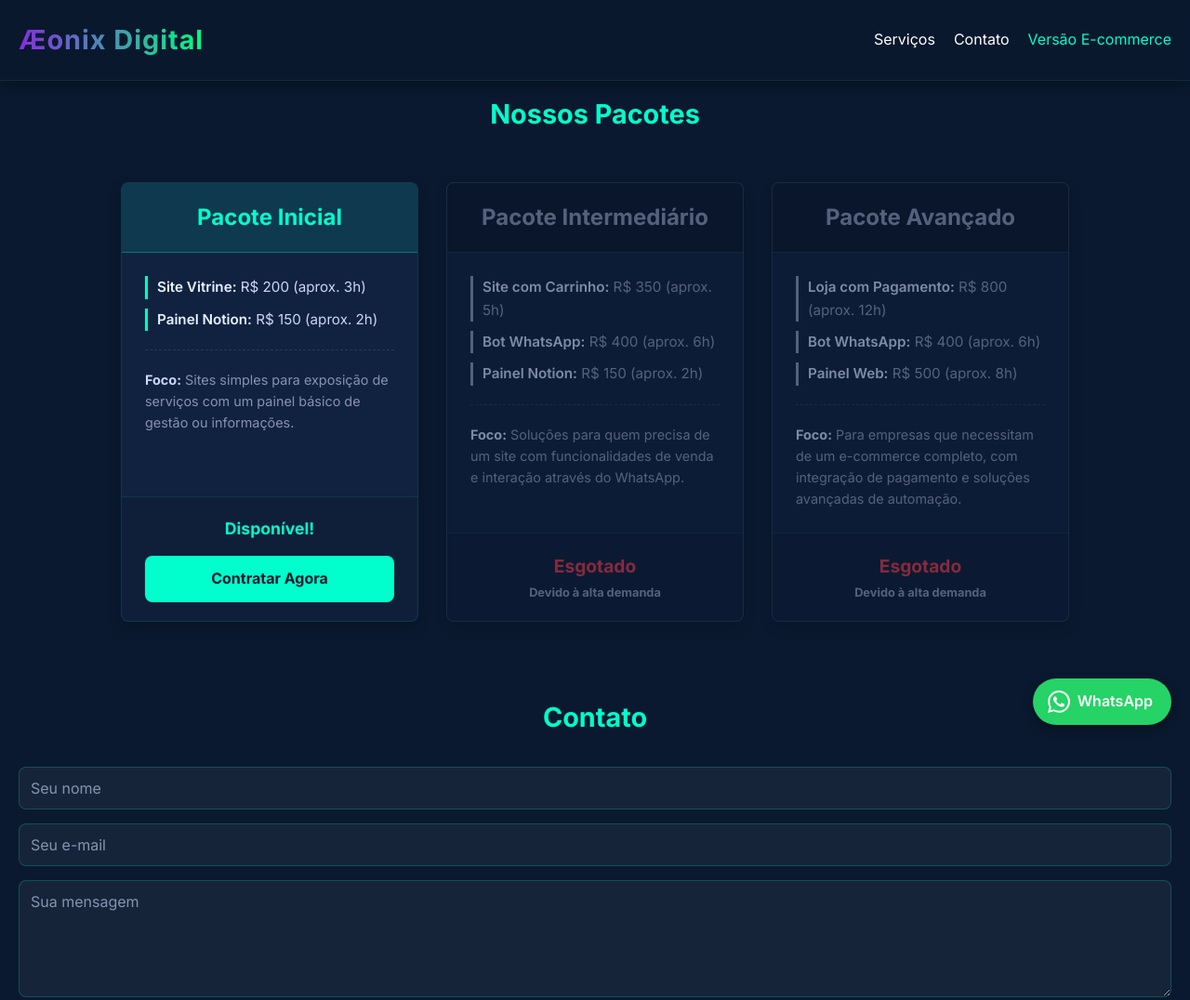
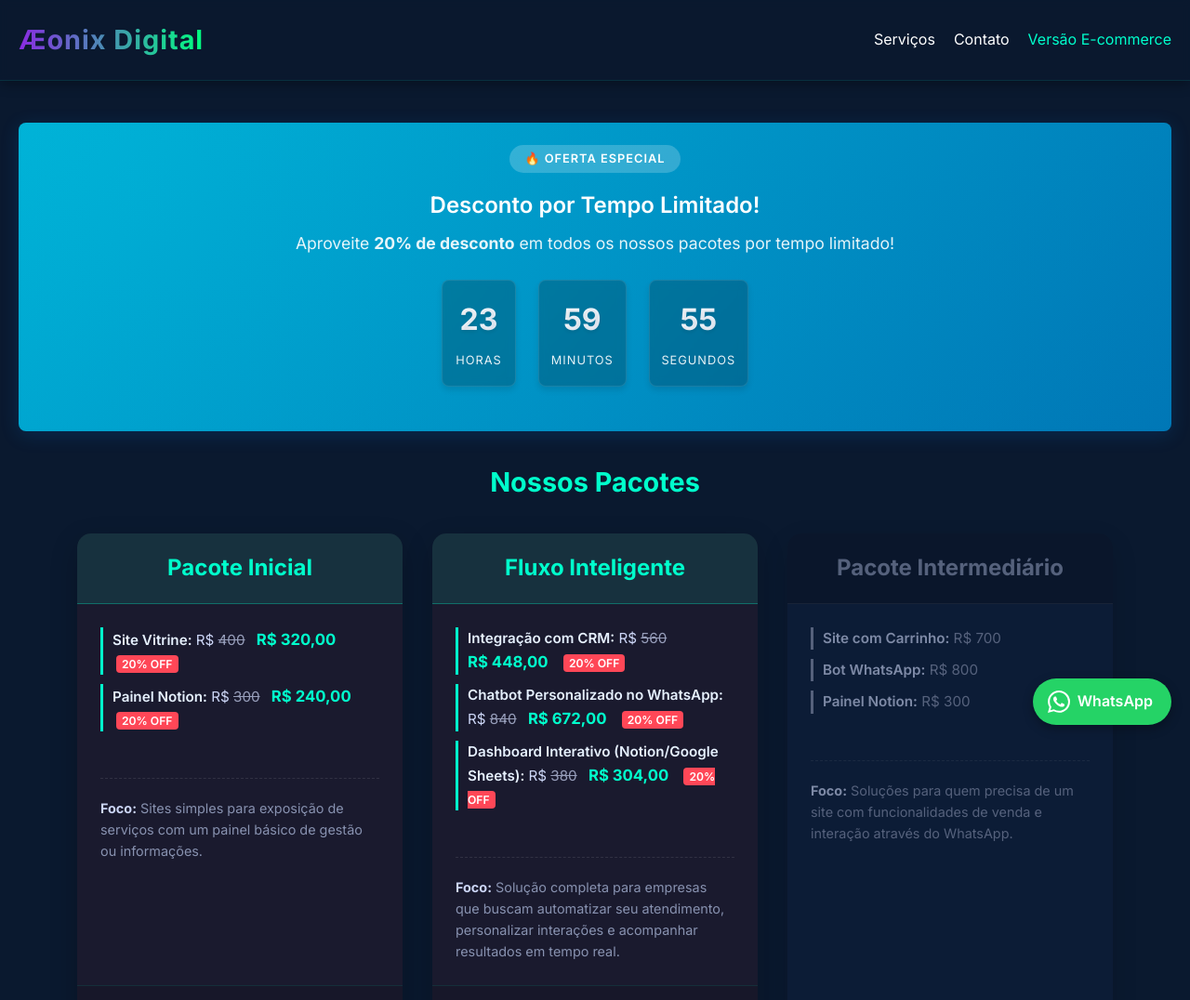
Before and after one commit to JhonatanF15/sites-aeonix, a plain HTML site: page vitrine-whatsapp/index.html in a window 1280 px wide. Shown: the top 1076 px of the page at 93% size. Drawn offline with Linux system fonts and the light colour scheme.

Commit message:
Atualização do layout dos cards e valores dos serviços
- Cards reorganizados para exibição lado a lado
- Valores dos serviços atualizados (dobrados)
- Tempos estimados de entrega removidos
- Card 'Fluxo Inteligente' movido para ficar ao lado do 'Pacote Inicial'

```diff
--- a/vitrine-whatsapp/assets/css/style.css
+++ b/vitrine-whatsapp/assets/css/style.css
@@ -67,7 +67,8 @@
   letter-spacing: 1px;
   /* Para aplicar o gradiente no texto, usamos as seguintes propriedades: */
   background-image: linear-gradient(to right, #8A2BE2, #00FF7F); /* Cores roxo e verde. ALTERE AQUI PARA MUDAR AS CORES DO GRADIENTE. */
-  -webkit-background-clip: text; /* Faz o fundo (gradiente) ser cortado para o formato do texto. */
+  -webkit-background-clip: text; /* Prefixo para compatibilidade com navegadores WebKit */
+  background-clip: text; /* Propriedade padrão */
   color: transparent; /* Torna a cor do texto transparente para que o gradiente do fundo seja visível. */
   display: inline-block; /* Necessário para que o background-clip funcione corretamente. */
 }
@@ -268,32 +269,52 @@
   color: var(--color-medium-light);
 }
 
-/* -------------------- Container dos Pacotes (Cards) -------------------- */
+/* -------------------- Estilo dos Cards -------------------- */
 .pacotes-container {
   display: flex;
   flex-wrap: wrap;
+  gap: 2rem;
   justify-content: center;
-  gap: 30px;
-  padding: 20px 0;
+  margin: 2rem auto;
+  max-width: 1400px;
+  padding: 0 20px;
 }
 
-/* -------------------- Card (Contêiner Individual do Pacote) -------------------- */
 .card {
-  background-color: var(--color-dark-card);
-  border-radius: var(--border-radius);
-  box-shadow: 0 6px 15px rgba(0, 0, 0, 0.2);
+  flex: 1 1 300px;
+  background: #1a1a2e;
+  border-radius: 15px;
   overflow: hidden;
-  width: 320px;
+  box-shadow: 0 10px 30px rgba(0, 0, 0, 0.2);
+  transition: transform 0.3s ease, box-shadow 0.3s ease;
   display: flex;
   flex-direction: column;
-  border: 1px solid rgba(0, 255, 204, 0.1);
+  max-width: 350px;
 }
 
-/* -------------------- Hover no Card -------------------- */
+/* Garante que os cards tenham a mesma altura */
+.card-body {
+  flex: 1;
+  display: flex;
+  flex-direction: column;
+}
+
+.card-footer {
+  margin-top: auto;
+}
+
+/* Hover no Card */
 .card:hover {
-  transform: translateY(-5px);
-  box-shadow: 0 10px 20px rgba(0, 0, 0, 0.3);
-  border-color: rgba(0, 255, 204, 0.3);
+  transform: translateY(-10px);
+  box-shadow: 0 15px 35px rgba(0, 0, 0, 0.3);
+}
+
+/* Ajustes para telas menores */
+@media (max-width: 768px) {
+  .card {
+    flex: 1 1 100%;
+    max-width: 100%;
+  }
 }
 
 /* -------------------- Cabeçalho do Card -------------------- */
@@ -455,6 +476,198 @@
   text-align: center;
 }
 
+/* -------------------- Oferta Temporária -------------------- */
+.oferta-temporada {
+  background: linear-gradient(135deg, #00b4d8, #0077b6);
+  color: white;
+  border-radius: var(--border-radius);
+  padding: 1.5rem;
+  margin: 2rem 0;
+  text-align: center;
+  box-shadow: 0 4px 20px rgba(0, 116, 217, 0.2);
+  position: relative;
+  overflow: hidden;
+  z-index: 1;
+}
+
+.oferta-temporada::before {
+  content: '';
+  position: absolute;
+  top: 0;
+  left: 0;
+  right: 0;
+  bottom: 0;
+  background: radial-gradient(circle at 10% 20%, rgba(0, 180, 216, 0.1) 0%, rgba(0, 119, 182, 0.3) 100%);
+  z-index: -1;
+  opacity: 0.5;
+}
+
+.oferta-titulo h2 {
+  margin: 0.5rem 0;
+  font-size: 1.5rem;
+  color: white;
+  font-weight: 600;
+}
+
+.badge-oferta {
+  background: rgba(255, 255, 255, 0.2);
+  padding: 0.3rem 1rem;
+  border-radius: 20px;
+  font-size: 0.8rem;
+  font-weight: 600;
+  display: inline-block;
+  margin-bottom: 0.5rem;
+  text-transform: uppercase;
+  letter-spacing: 1px;
+}
+
+.oferta-descricao {
+  font-size: 1.1rem;
+  margin: 0.5rem 0 1.5rem;
+  opacity: 0.9;
+}
+
+.contador-oferta {
+  display: flex;
+  justify-content: center;
+  gap: 1.5rem;
+  margin: 1.5rem 0;
+  flex-wrap: wrap;
+}
+
+.tempo {
+  background: rgba(0, 0, 0, 0.2);
+  padding: 1rem 0.8rem;
+  border-radius: 8px;
+  min-width: 80px;
+  backdrop-filter: blur(5px);
+  border: 1px solid rgba(255, 255, 255, 0.1);
+  box-shadow: 0 4px 6px rgba(0, 0, 0, 0.1);
+}
+
+.tempo span:first-child {
+  display: block;
+  font-size: 2rem;
+  font-weight: 700;
+  margin-bottom: 0.3rem;
+  font-family: 'Inter', sans-serif;
+  background: linear-gradient(135deg, #fff, #e6f1ff);
+  background-clip: text;
+  -webkit-background-clip: text;
+  -webkit-text-fill-color: transparent;
+  text-shadow: 0 2px 4px rgba(0, 0, 0, 0.1);
+}
+
+.tempo span:last-child {
+  font-size: 0.8rem;
+  opacity: 0.9;
+  text-transform: uppercase;
+  letter-spacing: 1px;
+  font-weight: 500;
+}
+
+/* Efeitos para quando o tempo estiver acabando */
+.oferta-temporada.urgente {
+  animation: pulse 2s infinite, shake 0.5s infinite;
+  background: linear-gradient(135deg, #ff6b6b, #ff4d4d);
+}
+
+.oferta-temporada.urgente::before {
+  background: radial-gradient(circle at 10% 20%, rgba(255, 107, 107, 0.2) 0%, rgba(255, 77, 77, 0.4) 100%);
+}
+
+@keyframes pulse {
+  0% { transform: scale(1); }
+  50% { transform: scale(1.01); }
+  100% { transform: scale(1); }
+}
+
+@keyframes shake {
+  0%, 100% { transform: translateX(0); }
+  25% { transform: translateX(-3px); }
+  75% { transform: translateX(3px); }
+}
+
+/* Estilos para preços com desconto */
+.preco-original {
+  text-decoration: line-through;
+  opacity: 0.7;
+  font-size: 1em;
+  margin-right: 8px;
+  display: inline-block;
+}
+
+.preco-com-desconto {
+  color: var(--color-primary) !important;
+  font-weight: 700 !important;
+  font-size: 1.1em !important;
+  margin-right: 8px;
+  display: inline-block;
+}
+
+.badge-desconto {
+  background: #ff4757;
+  color: white !important;
+  font-size: 0.8em;
+  padding: 2px 6px;
+  border-radius: 4px;
+  font-weight: 600;
+  vertical-align: middle;
+  margin-left: 4px;
+}
+
+/* Ajustes para os itens de lista com preços */
+.card-body li {
+  position: relative;
+  padding-right: 10px;
+}
+
+.preco-desconto {
+  color: var(--color-primary) !important;
+  font-weight: 700 !important;
+  font-size: 1.5rem !important;
+  margin-left: 10px;
+  display: inline-block;
+}
+
+.tempo-esgotado {
+  font-size: 1.5rem;
+  font-weight: 700;
+  color: white;
+  padding: 1rem 0;
+  animation: fadeIn 0.5s ease-in;
+}
+
+@keyframes fadeIn {
+  from { opacity: 0; transform: translateY(-10px); }
+  to { opacity: 1; transform: translateY(0); }
+}
+
+/* Responsividade */
+@media (max-width: 768px) {
+  .contador-oferta {
+    gap: 0.8rem;
+  }
+
+  .tempo {
+    min-width: 70px;
+    padding: 0.8rem 0.5rem;
+  }
+
+  .tempo span:first-child {
+    font-size: 1.8rem;
+  }
+
+  .oferta-titulo h2 {
+    font-size: 1.3rem;
+  }
+
+  .oferta-descricao {
+    font-size: 1rem;
+    padding: 0 1rem;
+  }
+}
+
 /* -------------------- Texto "Esgotado" -------------------- */
 .status-esgotado span {
   display: block;
--- a/vitrine-whatsapp/assets/script.js
+++ b/vitrine-whatsapp/assets/script.js
@@ -0,0 +1,140 @@
+/**
+ * Contador de Ofertas Temporizadas para Æonix Digital
+ * Gerencia o contador regressivo e atualiza os preços com desconto
+ */
+
+document.addEventListener('DOMContentLoaded', function() {
+  // Configuração da oferta
+  const configOferta = {
+    // Define o tempo de expiração (24 horas a partir de agora)
+    tempoExpiracao: new Date().getTime() + (24 * 60 * 60 * 1000),
+    descontoPercentual: 20, // 20% de desconto
+    ofertaAtiva: true // Controle se a oferta está ativa
+  };
+
+  // Elementos do DOM
+  const ofertaTemporada = document.querySelector('.oferta-temporada');
+  const contadorElemento = document.querySelector('.contador-oferta');
+  const cardsProdutos = document.querySelectorAll('.card');
+
+  // Verifica se a seção de oferta temporária existe
+  if (!ofertaTemporada) return;
+
+  /**
+   * Formata um número para ter sempre 2 dígitos
+   * @param {number} num - Número a ser formatado
+   * @returns {string} Número formatado com 2 dígitos
+   */
+  function formatarDoisDigitos(num) {
+    return num < 10 ? `0${num}` : num;
+  }
+
+  /**
+   * Aplica desconto nos preços dos produtos
+   */
+  function aplicarDescontos() {
+    cardsProdutos.forEach(card => {
+      // Pula cards esgotados
+      if (card.classList.contains('esgotado')) return;
+
+      // Se já tiver desconto aplicado, pula
+      if (card.querySelector('.preco-com-desconto')) return;
+
+      // Encontra todos os itens de lista no card
+      const itens = card.querySelectorAll('li');
+
+      itens.forEach(item => {
+        const texto = item.innerHTML; // Usa innerHTML para manter a formatação
+
+        // Procura por padrões de preço no formato R$ X,XX ou R$ X.XXX,XX
+        const regex = /(R\$\s*)(\d{1,3}(?:\.?\d{3})*(?:,\d{2})?)/g;
+        let novoHTML = texto;
+        let match;
+        let aplicouDesconto = false;
+
+        // Encontra e substitui todos os preços no texto
+        while ((match = regex.exec(texto)) !== null) {
+          const [valorCompleto, simbolo, valor] = match;
+          const precoOriginal = parseFloat(valor.replace(/\./g, '').replace(',', '.'));
+
+          if (!isNaN(precoOriginal)) {
+            aplicouDesconto = true;
+            const precoComDesconto = precoOriginal * (1 - (configOferta.descontoPercentual / 100));
+
+            // Formata o preço com desconto
+            const precoFormatado = precoComDesconto.toLocaleString('pt-BR', {
+              style: 'currency',
+              currency: 'BRL'
+            });
+
+            // Adiciona o preço com desconto ao lado do preço original
+            novoHTML = novoHTML.replace(
+              valorCompleto,
+              `${simbolo} <span class="preco-original">${valor}</span> <span class="preco-com-desconto">${precoFormatado}</span> <span class="badge-desconto">${configOferta.descontoPercentual}% OFF</span>`
+            );
+          }
+        }
+
+        // Atualiza o HTML apenas se algum desconto foi aplicado
+        if (aplicouDesconto) {
+          item.innerHTML = novoHTML;
+        }
+      });
+    });
+  }
+
+  /**
+   * Atualiza o contador regressivo
+   */
+  function atualizarContador() {
+    const agora = new Date().getTime();
+    const diferenca = configOferta.tempoExpiracao - agora;
+
+    // Verifica se o tempo expirou
+    if (diferenca <= 0) {
+      contadorElemento.innerHTML = '<div class="tempo-esgotado">Oferta encerrada!</div>';
+      ofertaTemporada.classList.remove('urgente');
+      ofertaTemporada.classList.add('expirada');
+      return;
+    }
+
+    // Calcula horas, minutos e segundos
+    const horas = Math.floor((diferenca % (1000 * 60 * 60 * 24)) / (1000 * 60 * 60));
+    const minutos = Math.floor((diferenca % (1000 * 60 * 60)) / (1000 * 60));
+    const segundos = Math.floor((diferenca % (1000 * 60)) / 1000);
+
+    // Atualiza o DOM
+    document.getElementById('horas').textContent = formatarDoisDigitos(horas);
+    document.getElementById('minutos').textContent = formatarDoisDigitos(minutos);
+    document.getElementById('segundos').textContent = formatarDoisDigitos(segundos);
+
+    // Adiciona efeito de urgência quando faltar menos de 1 minuto
+    if (horas === 0 && minutos < 1) {
+      ofertaTemporada.classList.add('urgente');
+    } else {
+      ofertaTemporada.classList.remove('urgente');
+    }
+  }
+
+  /**
+   * Inicializa o contador de ofertas
+   */
+  function iniciarContadorOfertas() {
+    // Aplica os descontos iniciais
+    if (configOferta.ofertaAtiva) {
+      aplicarDescontos();
+    }
+
+    // Atualiza o contador imediatamente e depois a cada segundo
+    atualizarContador();
+    const intervalo = setInterval(atualizarContador, 1000);
+
+    // Limpa o intervalo quando a oferta expirar
+    setTimeout(() => {
+      clearInterval(intervalo);
+    }, configOferta.tempoExpiracao - new Date().getTime() + 1000);
+  }
+
+  // Inicializa o contador quando o DOM estiver carregado
+  iniciarContadorOfertas();
+});
--- a/vitrine-whatsapp/index.html
+++ b/vitrine-whatsapp/index.html
@@ -24,6 +24,29 @@
     </header>
   <main>
     <section id="services">
+      <!-- Seção de Oferta Temporária -->
+      <div class="oferta-temporada">
+        <div class="oferta-titulo">
+          <span class="badge-oferta">🔥 Oferta Especial</span>
+          <h2>Desconto por Tempo Limitado!</h2>
+          <p class="oferta-descricao">Aproveite <strong>20% de desconto</strong> em todos os nossos pacotes por tempo limitado!</p>
+        </div>
+        <div class="contador-oferta">
+          <div class="tempo">
+            <span id="horas">00</span>
+            <span>Horas</span>
+          </div>
+          <div class="tempo">
+            <span id="minutos">00</span>
+            <span>Minutos</span>
+          </div>
+          <div class="tempo">
+            <span id="segundos">00</span>
+            <span>Segundos</span>
+          </div>
+        </div>
+      </div>
+
       <h2>Nossos Pacotes</h2>
       <div class="pacotes-container">
         <div class="card disponivel">
@@ -32,8 +55,8 @@
           </div>
           <div class="card-body">
             <ul>
-              <li><strong>Site Vitrine:</strong> R$ 200 (aprox. 3h)</li>
-              <li><strong>Painel Notion:</strong> R$ 150 (aprox. 2h)</li>
+              <li><strong>Site Vitrine:</strong> R$ 400</li>
+              <li><strong>Painel Notion:</strong> R$ 300</li>
             </ul>
             <p class="foco"><strong>Foco:</strong> Sites simples para exposição de serviços com um painel básico de gestão ou informações.</p>
           </div>
@@ -42,15 +65,33 @@
             <a href="https://wa.me/5541987456598?text=Tenho%20interesse%20no%20Pacote%20Inicial" class="cta-button" target="_blank">Contratar Agora</a>
           </div>
         </div>
+
+        <div class="card disponivel">
+          <div class="card-header">
+            <h2>Fluxo Inteligente</h2>
+          </div>
+          <div class="card-body">
+            <ul>
+              <li><strong>Integração com CRM:</strong> R$ 560</li>
+              <li><strong>Chatbot Personalizado no WhatsApp:</strong> R$ 840</li>
+              <li><strong>Dashboard Interativo (Notion/Google Sheets):</strong> R$ 380</li>
+            </ul>
+            <p class="foco"><strong>Foco:</strong> Solução completa para empresas que buscam automatizar seu atendimento, personalizar interações e acompanhar resultados em tempo real.</p>
+          </div>
+          <div class="card-footer">
+            <p class="status-disponivel">Disponível!</p>
+            <a href="https://wa.me/5541987456598?text=Tenho%20interesse%20no%20Fluxo%20Inteligente" class="cta-button" target="_blank">Contratar Agora</a>
+          </div>
+        </div>
         <div class="card esgotado">
           <div class="card-header">
             <h2>Pacote Intermediário</h2>
           </div>
           <div class="card-body">
             <ul>
-              <li><strong>Site com Carrinho:</strong> R$ 350 (aprox. 5h)</li>
-              <li><strong>Bot WhatsApp:</strong> R$ 400 (aprox. 6h)</li>
-              <li><strong>Painel Notion:</strong> R$ 150 (aprox. 2h)</li>
+              <li><strong>Site com Carrinho:</strong> R$ 700</li>
+              <li><strong>Bot WhatsApp:</strong> R$ 800</li>
+              <li><strong>Painel Notion:</strong> R$ 300</li>
             </ul>
             <p class="foco"><strong>Foco:</strong> Soluções para quem precisa de um site com funcionalidades de venda e interação através do WhatsApp.</p>
           </div>
@@ -67,9 +108,9 @@
           </div>
           <div class="card-body">
             <ul>
-              <li><strong>Loja com Pagamento:</strong> R$ 800 (aprox. 12h)</li>
-              <li><strong>Bot WhatsApp:</strong> R$ 400 (aprox. 6h)</li>
-              <li><strong>Painel Web:</strong> R$ 500 (aprox. 8h)</li>
+              <li><strong>Loja com Pagamento:</strong> R$ 1.600</li>
+              <li><strong>Bot WhatsApp:</strong> R$ 800</li>
+              <li><strong>Painel Web:</strong> R$ 1.000</li>
             </ul>
             <p class="foco"><strong>Foco:</strong> Para empresas que necessitam de um e-commerce completo, com integração de pagamento e soluções avançadas de automação.</p>
           </div>
@@ -80,6 +121,7 @@
             </div>
           </div>
         </div>
+
         </div>
     </section>
     <section id="contact">
@@ -175,5 +217,6 @@
     // Atualizar ano no rodapé
     document.getElementById('current-year').textContent = new Date().getFullYear();
   </script>
-  </body>
+  <script src="assets/script.js"></script>
+</body>
 </html>
```
